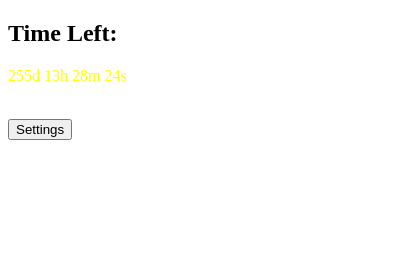
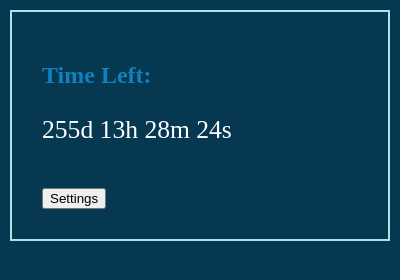
Before and after one commit to gloriasun4/Blokd, a browser extension: page popup.html in a window 400 px wide. Drawn offline with Linux system fonts and the light colour scheme.

Commit message:
Added popup.css

```diff
--- /dev/null
+++ b/popup.css
@@ -0,0 +1,18 @@
+body {
+    background-color:  #063852;
+    border: 2px solid powderblue;
+    padding: 30px;
+    margin: 10px;
+  }
+  h1 {
+    color: blue;
+    /* font-family: */
+    font-size: 300%;
+  }
+  h2 {
+    color: #1181bd;
+  }
+  p {
+    color: white;
+    font-size: 160%;
+  }
--- a/popup.html
+++ b/popup.html
@@ -3,16 +3,29 @@
 <head>
   <meta charset="UTF-8">
   <title>Blokd</title>
+  <link rel="stylesheet" href="popup.css">
 </head>
-<body>
+<body style="background-color:#063852;">
   <h2>Time Left: </h2>
 
   <!-- <script src="popup.js" charset="utf-8"></script> -->
   <!-- Display the countdown timer in an element -->
-<p id="demo" style="color:yellow;"></p>
+  <!-- , text-align:center -->
+<p id="demo"></p>
 
 <script>
 //TODO set original color to white
+/*
+Colors:
+dark navy - #011A27
+blueberry - #063852
+tangerine - #F0810F
+daffodil - #E6DF44
+Light blue: 1181bd
+Dark blue: 05283b
+*/
+
+
 
 // Set the date we're counting down to
 var countDownDate = new Date("Jan 5, 2022 15:37:25").getTime();
@@ -37,9 +50,13 @@ var x = setInterval(function() {
   + minutes + "m " + seconds + "s ";
 
   //TODO If count down reaches 5 minutes, change color to yellow
+  if (distance < 5) {
+    //document.getElementById("demo").
+  }
+  //TODO If count down reaches 1 minutes, change color to red
+  if (distance < 1) {
 
-  //TODO If count down reaches 1 minutes, change color to red
-
+  }
   // If the count down is finished, write some text
   if (distance < 0) {
     clearInterval(x);
@@ -51,7 +68,6 @@ var x = setInterval(function() {
 
 </script>
 <!-- TODO need website link <a href="">Read More</a> -->
-
 <br>
 <button type="button">Settings</button>
 </body>
```
